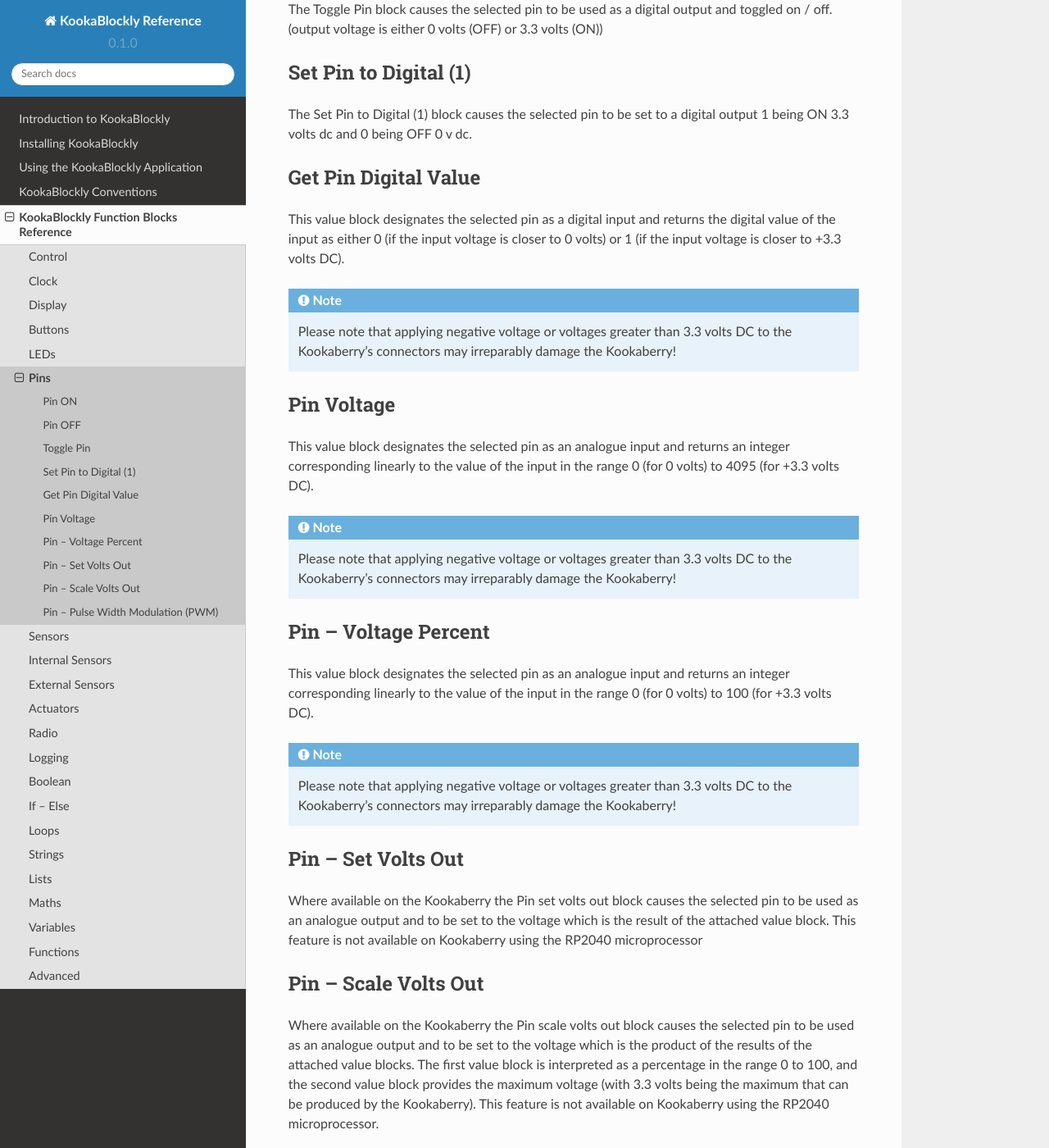
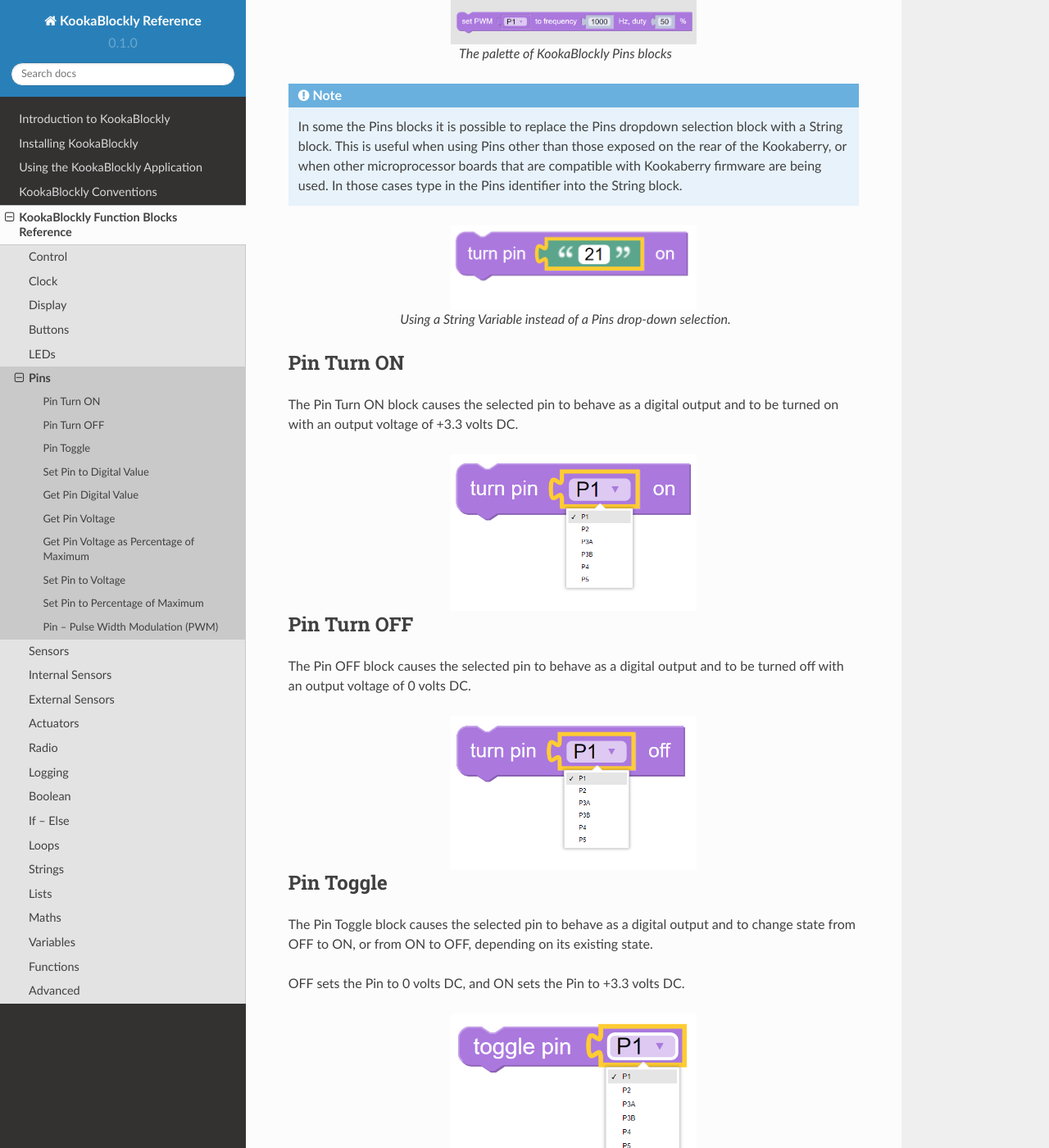
Before and after one commit to TDStrasser/KookaBlockly-Reference, a Sphinx documentation site: the page built from docs/source/pins.rst, in a window 1280 px wide and 1400 px high, scrolled down 765 px. Shown: the whole window at 82% size. Built offline with Sphinx 7.4.7 and the Read the Docs theme 2.0.0, drawn with Linux system fonts in a browser that asks for light colours; some of the changed text lies outside the part shown.

Commit message:
Pins instructional content and images.

```diff
--- a/docs/source/leds.rst
+++ b/docs/source/leds.rst
@@ -23,7 +23,7 @@
 This block turns the LED selected from the drop-down box ON.
 
 .. image:: images/leds-turn-on.png
-   :width: 200
+   :width: 300
    :align: center
 
 
@@ -64,7 +64,7 @@
 
 
 .. image:: images/leds-set-neopixel.png
-   :width: 400
+   :width: 500
    :align: center
 
 The following are the controls that can be set or manipulated on this block:
@@ -89,7 +89,7 @@
 
 
 .. figure:: images/leds-rgb-venn-diagram.png
-   :width: 400
+   :width: 300
    :align: center
 
    RGB Primary Colour Combinations
--- a/docs/source/pins.rst
+++ b/docs/source/pins.rst
@@ -2,122 +2,182 @@
 Pins
 ----
 
+Pins are electrical connectors on the Kookaberry.
 
+The Kookaberry circuit board has five plugs on the rear numbered ``P1`` to ``P5``.
 
+``P3`` has four pins and the rest have 3 pins.
 
-Pins are electrical connectors on the Kookaberry.  The Kookaberry circuit board has five plugs on
-the rear numbered P1 to P5.  P3 has four pins and the rest have 3 pins.  On each connector two
-of the pins are used for positive and negative power connections.  The remaining pin(s) have
+On each connector two of the pins are used for positive and negative power connections.  The remaining pin(s) have
 multiple uses as digital or analogue inputs or outputs.
 
 The Pins category provides the means to control what the pins do.
 
 
-.. note::
-  NOTE:   In each of the Pins blocks the dropdown box may be replaced by a
-  String.   i.e.   Drag the dropdown box out of the Block and replace by a string
-  from the Strings category
+.. figure:: images/pins-palette.png
+   :width: 300
+   :align: center
+
+   The palette of KookaBlockly Pins blocks
 
 
 
+.. note::
+  In  some the Pins blocks it is possible to replace the Pins dropdown selection block with a
+  String block.   This is useful when using Pins other than those exposed on the rear of the Kookaberry,
+  or when other microprocessor boards that are compatible with Kookaberry firmware are being used.
+  In those cases type in the Pins identifier into the String block.
 
 
-Pin ON
-------
+.. figure:: images/pins-string-nomination.png
+   :width: 300
+   :align: center
 
-
-The Pin ON block causes the selected pin to be used as a digital output and to be turned on
-(output voltage is +3.3 volts DC).
-
-Pin OFF
--------
-
-The Pin OFF block causes the selected pin to be used as a digital output and to be turned off
-(output voltage is 0 volts DC).
-
-Toggle Pin
-----------
-
-
-The  Toggle Pin block causes the selected pin to be used as a digital output and toggled on / off.
-(output voltage is either 0 volts (OFF) or 3.3 volts (ON))
-
-Set Pin to Digital (1)
-----------------------
+   Using a String Variable instead of a Pins drop-down selection.
 
 
 
-The Set Pin to Digital (1) block causes the selected pin to be set to a digital output 1 being ON 3.3
-volts dc and 0 being OFF 0 v dc.
+Pin Turn ON
+-----------
+
+The Pin Turn ON block causes the selected pin to behave as a digital output and to be turned on with an output voltage of +3.3 volts DC.
+
+
+.. image:: images/pins-turn-on.png
+   :width: 300
+   :align: center
+
+
+Pin Turn OFF
+------------
+
+The Pin OFF block causes the selected pin to behave as a digital output and to be turned off with an output voltage of 0 volts DC.
+
+.. image:: images/pins-turn-off.png
+   :width: 300
+   :align: center
+
+
+Pin Toggle
+----------
+
+The Pin Toggle  block causes the selected pin to behave as a digital output and to change state from OFF to ON, or from ON to OFF, depending on its existing state.
+
+OFF sets the Pin to 0 volts DC, and ON sets the Pin to +3.3 volts DC.
+
+.. image:: images/pins-toggle.png
+   :width: 300
+   :align: center
+
+
+Set Pin to Digital Value
+------------------------
+
+The Pin Set Pin Digital Value block causes the selected pin to be set to according to the integer value of the input block.
+
+If the input value is ``0``, the output of the Pin will be set to OFF which is 0 volts DC.
+
+If the input value is not ``0``, typically ``1`` or greater, then the output of the Pin will be set to ``1`` which is +3.3 volts DC.
+
+.. image:: images/pins-set-digital.png
+   :width: 300
+   :align: center
 
 
 Get Pin Digital Value
 ---------------------
 
+This value block designates the selected pin as a digital input and returns the digital value of the
+input as either ``0`` if the input voltage is close to 0 volts DC, or ``1`` if the input voltage is closer to +3.3
+volts DC.
 
-This value block designates the selected pin as a digital input and returns the digital value of the
-input as either 0 (if the input voltage is closer to 0 volts) or 1 (if the input voltage is closer to +3.3
-volts DC).
+
+.. image:: images/pins-get-digital.png
+   :width: 300
+   :align: center
+
 
 .. note::
-  Please note that applying negative voltage or voltages greater than 3.3 volts DC to the Kookaberry’s connectors may irreparably damage the     Kookaberry!
+    The allowable input voltage range for the Kookaberry is 0 volts to +3.3 volts DC.
+    Applying voltages outside that range may irreparably damage the Kookaberry.
 
 
+Get Pin Voltage
+---------------
 
-Pin Voltage
------------
+This value block designates the selected pin as an analogue input and returns a floating point value of the input in volts DC.
 
 
-This value block designates the selected pin as an analogue input and returns an integer
-corresponding linearly to the value of the input in the range 0 (for 0 volts) to 4095 (for +3.3 volts
-DC).
+.. image:: images/pins-get-voltage.png
+   :width: 300
+   :align: center
 
 .. note::
-   Please note that applying negative voltage or voltages greater than 3.3 volts DC to the Kookaberry’s connectors may irreparably damage the Kookaberry!
+    The allowable input voltage range for the Kookaberry is 0 volts to +3.3 volts DC.
+    Applying voltages outside that range may irreparably damage the Kookaberry.
 
 
-Pin – Voltage Percent
----------------------
+Get Pin Voltage as Percentage of Maximum
+----------------------------------------
+
+This value block designates the selected pin as an analogue input and returns an integer percentage value of the allowable Kookaberry input voltage range.
+
+Applying 0 volts DC to the input Pin will resturn a value of ``0``.
+
+Applying +3.3 volts DC to the input Pin will resturn a value of ``100``.
+
+.. image:: images/pins-get-percentage.png
+   :width: 400
+   :align: center
 
 
-This value block designates the selected pin as an analogue input and returns an integer
-corresponding linearly to the value of the input in the range 0 (for 0 volts) to 100 (for +3.3 volts
-DC).
-
 .. note::
-  Please note that applying negative voltage or voltages greater than 3.3 volts DC to the Kookaberry’s connectors may irreparably damage the  Kookaberry!
-
-Pin – Set Volts Out
--------------------
+    The allowable input voltage range for the Kookaberry is 0 volts to +3.3 volts DC.
+    Applying voltages outside that range may irreparably damage the Kookaberry.
 
 
+Set Pin to Voltage
+------------------
 
-Where available on the Kookaberry the Pin set volts out block causes the selected pin to be used
-as an analogue output and to be set to the voltage which is the result of the attached value
-block.  This feature is not available on Kookaberry using the RP2040 microprocessor
+Where available on the Kookaberry the Set Pin to Voltage block causes the selected pin to behave
+as an analogue output and to be set to the voltage specified by the input block.
 
+This feature is not available on Kookaberry using the Raspberry Pi Pico RP2040 microprocessor.
 
-Pin – Scale Volts Out
----------------------
+.. image:: images/pins-set-voltage.png
+   :width: 300
+   :align: center
 
+Set Pin to Percentage of Maximum
+--------------------------------
 
+Where available on the Kookaberry the Set Pin to Percentage of Maximum block causes the selected pin to behave
+as an analogue output and to be set to the percentage of maximum voltage specified by the input block.
 
-Where available on the Kookaberry the Pin scale volts out block causes the selected pin to be
-used as an analogue output and to be set to the voltage which is the product of the results of the
-attached value blocks.  The first value block is interpreted as a percentage in the range 0 to 100, and the second value block provides the maximum voltage (with 3.3 volts being the maximum that can be produced by the Kookaberry).   This feature is not available on Kookaberry using the RP2040 microprocessor.
+The output voltage will rise from 0 volts DC to +3.3 volts DC linearly with the input block rising from ``0`` to ``100``.
+
+.. image:: images/pins-set-percentage.png
+   :width: 400
+   :align: center
 
 
 Pin – Pulse Width Modulation (PWM)
 ----------------------------------
 
+Pulse Width Modulation (PWM) oscillates the selected Pin as a digital output between ``0`` (0 volts)
+and ``1`` (+3.3 volts DC) at a given frequency and duty cycle as specified in the input blocks.
 
+The duty cycle is the proportion of each oscillation in which the output state is set to 1.  A duty cycle of 50
+means that the oscillation is ``0`` for 50% of the time and `1` for the remaining 50%.
 
-Pulse Width Modulation (PWM) oscillates the selected Pin as a digital output between 0 (0 volts)
-and 1 (+3.3 volts DC) at a given frequency and duty cycle.  The duty cycle is the proportion of
-each oscillation in which the output state is set to 1.  The example duty cycle of 50% above
-means that the oscillation is 0 for 50% of the time and 1 for the remaining 50%.
+The frequency is the number of times the output cycles per second.  Frequency can be any positive floating point value
 
-Both frequency and duty can be derived from value blocks or specified directly as shown.
+Both frequency and duty can be derived from other value blocks or specified directly.
+
+.. image:: images/pins-set-pwm.png
+   :width: 400
+   :align: center
+
 
 PWM is used to apply speed control to DC motors by varying the duty cycle from 0% (motor is
 stopped) to 100% (motor at full speed). Additional circuitry is required to deliver the electrical
@@ -131,5 +191,6 @@
 
 .. note::
   Please note that motors and loudspeakers should not be directly plugged into a Kookaberry
-  connector.  These devices require special electronics to supply more power.  Plugging in
-  motors or loud speakers without the necessary driving electronics may irreparably damage the Kookaberry
+  connector.  These devices require special electronics to supply more power.
+
+  Plugging in motors or loud speakers without the necessary driving electronics may irreparably damage the Kookaberry
```
Also changed, not shown: docs/source/images/pins-get-digital.png (added), docs/source/images/pins-get-percentage.png (added), docs/source/images/pins-get-voltage.png (added), docs/source/images/pins-palette.png (added), docs/source/images/pins-set-digital.png (added), docs/source/images/pins-set-percentage.png (added), docs/source/images/pins-set-pwm.png (added), docs/source/images/pins-set-voltage.png (added), docs/source/images/pins-string-nomination.png (added), docs/source/images/pins-toggle.png (added), docs/source/images/pins-turn-off.png (added), docs/source/images/pins-turn-on.png (added).
